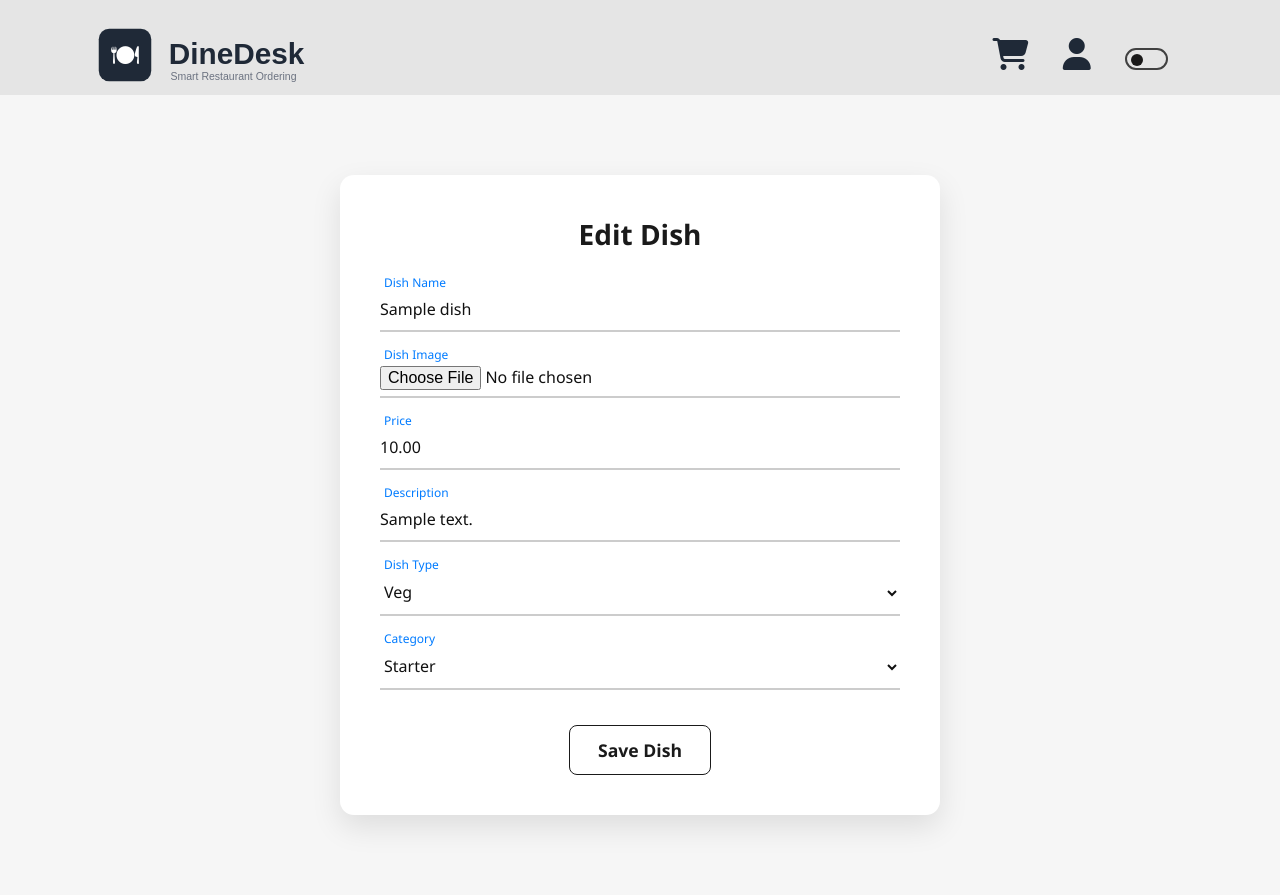
After one commit to ig-ayush/DineDesk, a Django app: page /edit-dish/1 in a window 1280 px wide. The commit adds this page. Run offline with Django 5.2, Linux system fonts and the light colour scheme; tables that the repository leaves empty hold one stand-in row (values such as "Sample post").

Commit message:
completed the admin panal

```diff
--- a/App/templates/admin/admin_restaurants.html
+++ b/App/templates/admin/admin_restaurants.html
@@ -35,7 +35,7 @@
             >Edit</a
           >
           <a href="{% url 'admin-menu' restaurant.id %}" class="btn menu">Menu</a>
-          <a href="/" class="btn delete">Delete</a>
+          <a href="{% url 'delete-restaurant' restaurant.id %}" class="btn delete">Delete</a>
         </div>
       </div>
       {% empty %}
--- /dev/null
+++ b/App/templates/admin/edit_dish.html
@@ -0,0 +1,96 @@
+{% extends 'base.html' %} {% block content %} {% load static %}
+<link rel="stylesheet" href="{% static 'App/add_restaurant.css' %}" />
+<main class="page-wrapper">
+  <div class="form-wrapper">
+    <h1 class="form-title">Edit Dish</h1>
+
+    <form method="post" enctype="multipart/form-data">
+      {% csrf_token %}
+
+      <!-- Dish Name -->
+      <div class="input-container">
+        <input
+          type="text"
+          name="name"
+          class="input-field"
+          placeholder="Dish Name"
+          required
+          value="{{dishList.name}}"
+        />
+        <label class="input-label">Dish Name</label>
+        <span class="input-highlight"></span>
+      </div>
+
+      <!-- Image -->
+      <div class="input-container">
+        <input type="file" name="image" class="input-field" required />
+        <label class="input-label">Dish Image</label>
+        <span class="input-highlight"></span>
+      </div>
+
+      <!-- Price -->
+      <div class="input-container">
+        <input
+          type="number"
+          name="price"
+          class="input-field"
+          placeholder="Price"
+          required
+          value="{{dishList.price}}"
+        />
+        <label class="input-label">Price</label>
+        <span class="input-highlight"></span>
+      </div>
+
+      <!-- Description -->
+      <div class="input-container">
+        <input
+          type="text"
+          name="description"
+          class="input-field"
+          placeholder="Description"
+          value="{{dishList.description}}"
+        />
+        <label class="input-label">Description</label>
+        <span class="input-highlight"></span>
+      </div>
+
+      <!-- Veg / Non Veg -->
+     <div class="input-container">
+  <select name="dish_type" class="input-field" required>
+    <option value="veg" {% if dishList.dish_type == 'veg' %}selected{% endif %}>
+      Veg
+    </option>
+    <option value="non-veg" {% if dishList.dish_type == 'non-veg' %}selected{% endif %}>
+      Non-Veg
+    </option>
+  </select>
+  <label class="input-label">Dish Type</label>
+</div>
+
+
+      <!-- Starters -->
+      <div class="input-container">
+  <select name="category" class="input-field" required>
+    <option value="starter" {% if dishList.category == 'starter' %}selected{% endif %}>
+      Starter
+    </option>
+    <option value="main" {% if dishList.category == 'main' %}selected{% endif %}>
+      Main Course
+    </option>
+    <option value="dessert" {% if dishList.category == 'dessert' %}selected{% endif %}>
+      Dessert
+    </option>
+    <option value="beverage" {% if dishList.category == 'beverage' %}selected{% endif %}>
+      Beverage
+    </option>
+  </select>
+  <label class="input-label">Category</label>
+</div>
+
+
+      <button type="submit">Save Dish</button>
+    </form>
+  </div>
+</main>
+{% endblock %}
--- a/App/templates/admin/manage_menu.html
+++ b/App/templates/admin/manage_menu.html
@@ -36,10 +36,10 @@
           <p class="price">₹ {{ dish.price }}</p>
 
           <div class="admin-actions">
-            <a href="/" class="btn">
+            <a href="{% url 'edit-dish' dish.id %}" class="btn">
               <button>Edit</button>
             </a>
-            <a href="/" class="btn">
+            <a href="{% url 'delete-dish' dish.id %}" class="btn">
               <button>Delete</button>
             </a>
           </div>
--- a/App/urls.py
+++ b/App/urls.py
@@ -14,7 +14,10 @@ urlpatterns = [
     path('admin-restaurant', views.show_restaurant, name='admin-restaurant'),
     path('edit-restaurant/<int:restaurant_id>', views.edit_restaurant, name='edit-restaurant'),
     path('admin-menu/<int:restaurant_id>', views.admin_menu, name='admin-menu'),
-    path('add-dish/<int:restaurant_id>', views.add_dish, name='add-dish')
+    path('add-dish/<int:restaurant_id>', views.add_dish, name='add-dish'),
+    path('edit-dish/<int:dish_id>', views.edit_dish, name='edit-dish'),
+    path('delete-restaurant/<int:restaurant_id>', views.delete_restaurant, name='delete-restaurant'),
+    path('delete-dish/<int:dish_id>', views.delete_dish, name='delete-dish')
 ]
 
 if settings.DEBUG:
--- a/App/views.py
+++ b/App/views.py
@@ -1,4 +1,4 @@
-from django.shortcuts import render, redirect
+from django.shortcuts import render, redirect, get_object_or_404
 from django.http import HttpResponse
 from django.contrib.auth import authenticate, login, logout
 from django.contrib.auth.models import User
@@ -149,7 +149,6 @@ def edit_restaurant(request, restaurant_id):
         restaurants = Restaurant.objects.all()
         return render(request, 'admin/admin_restaurants.html', {'restaurants' : restaurants})
 
-    restaurants = Restaurant.objects.all()
     return render(request, 'admin/edit_restaurant.html', {'restaurantList': restaurantList})
 
 
@@ -175,3 +174,40 @@ def add_dish(request, restaurant_id):
 
         return redirect('admin-menu', restaurant_id = restaurant.id)
     return render(request, 'admin/add_dish.html', {'restaurant' : restaurant})
+
+def edit_dish(request, dish_id):
+    dish = get_object_or_404(Dish, id=dish_id)
+    restaurant = dish.restaurant
+
+    if request.method == 'POST':
+        dish.name = request.POST.get('name')
+        dish.price = request.POST.get('price')
+        dish.description = request.POST.get('description')
+        dish.dish_type = request.POST.get('dish_type')
+        dish.category = request.POST.get('category')
+
+        if request.FILES.get('image'):
+            dish.image = request.FILES.get('image')
+
+        dish.save()
+
+        return redirect('admin-menu', restaurant_id=restaurant.id)
+
+    return render(request, 'admin/edit_dish.html', {
+        'dishList': dish
+    })
+
+def delete_restaurant(request, restaurant_id):
+
+    restaurant = get_object_or_404(Restaurant, id= restaurant_id)
+    restaurant.delete()
+
+    return redirect('admin-restaurant')
+
+def delete_dish(request, dish_id):
+    dish = get_object_or_404(Dish, id=dish_id)
+    restaurant_id = dish.restaurant.id
+
+    dish.delete()
+
+    return redirect('admin-menu', restaurant_id=restaurant_id)
```
Also changed, not shown: media/dishes/Chicken-Biryani_CAUiANR.jpg (deleted), media/dishes/Chicken-Biryani_h87VILR.jpg (deleted), media/dishes/Chicken-Biryani_nKVqxJU.jpg (deleted), media/dishes/Chicken-Biryani_sgtu7Z9.jpg (deleted), media/dishes/Vegetable-Dum-Biryani-5.jpg (added).
